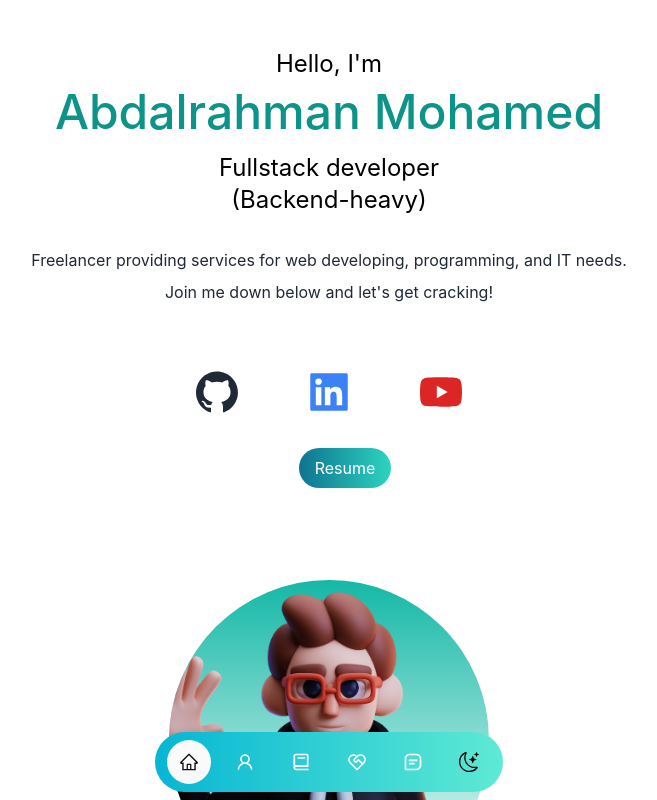
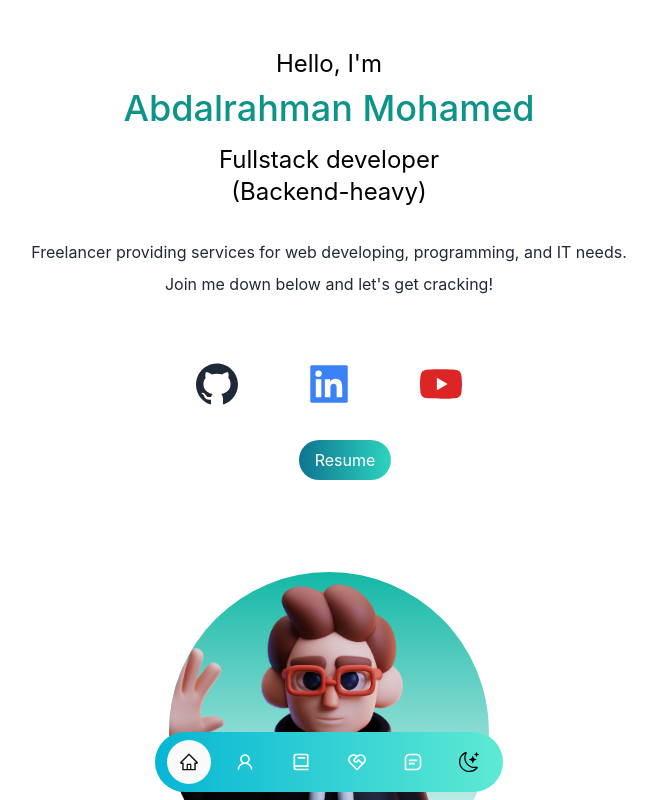
Before and after one commit to abdoohossamm/portfolio, a Next.js app: page / in a window 1280 px wide. Shown: the top 800 px of the page, without its empty margins (311-968 px from the left). Built offline with nearby package versions, Linux system fonts and the light colour scheme.

Commit message:
Fix my name in Main component

```diff
--- a/components/home/Main.jsx
+++ b/components/home/Main.jsx
@@ -8,7 +8,7 @@ const Main = () => {
         <section id="main" className="min-h-screen">
             <div className={"text-center p-10"}>
                 <h3 className={"text-2xl pt-2"}>Hello, I'm</h3>
-                <h2 className={"text-5xl py-2 text-teal-600 font-medium"}>Abdalrahman Mohamed</h2>
+                <h2 className={"text-4xl py-2 text-teal-600 font-medium"}>Abdalrahman Mohamed</h2>
                 <h3 className={"text-2xl pt-2"}>Fullstack developer</h3>
                 <h3 className={"text-2xl pb-2"}>(Backend-heavy)</h3>
                 <p className={"text-md pt-5 leading-8 text-gray-800"}>
```
